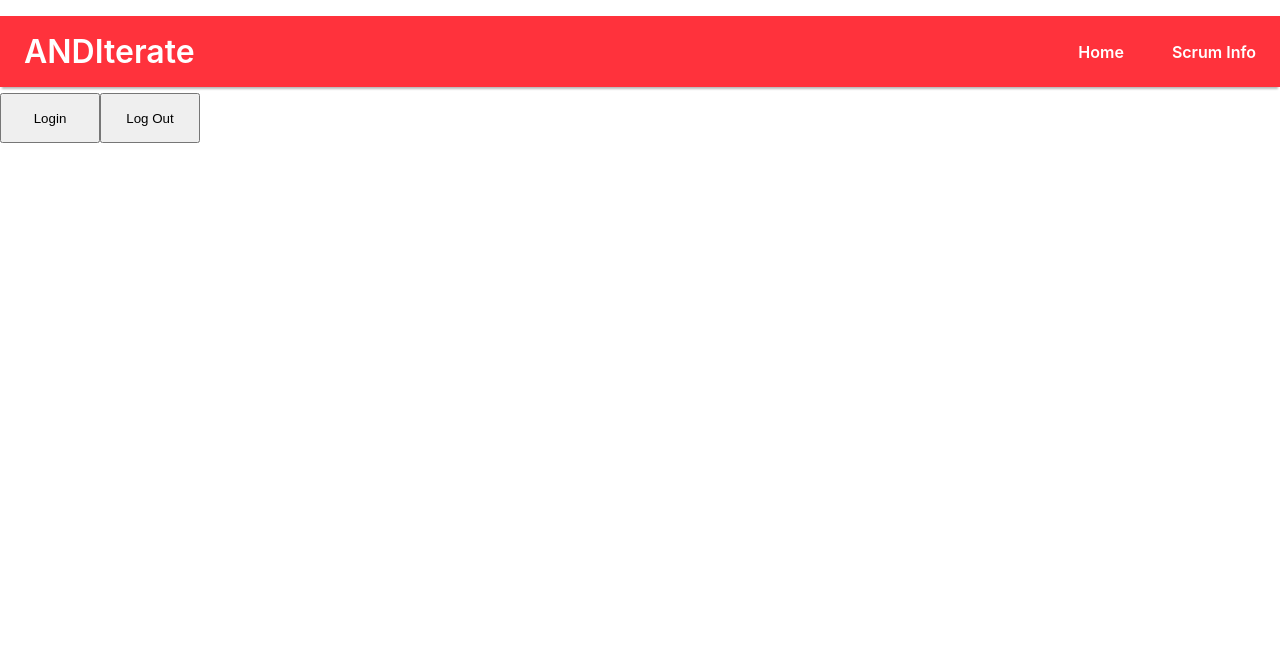
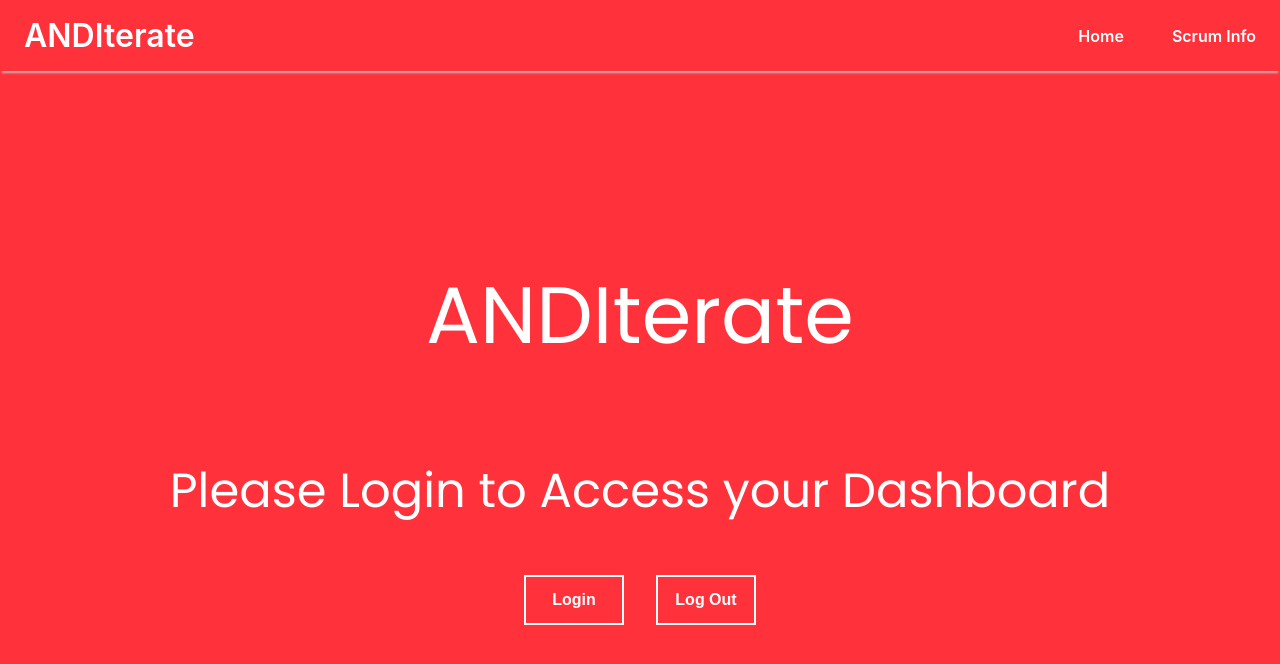
Before and after one commit to bhampton13/and-iterate, a React (Create React App) app: page /#/ in a window 1280 px wide. Shown: the top 664 px of the page. Built offline with nearby package versions, Linux system fonts and the light colour scheme.

Commit message:
styled homepage

```diff
--- a/src/components/EventBox.jsx
+++ b/src/components/EventBox.jsx
@@ -1,26 +1,7 @@
 import React, { useState, useEffect } from "react";
 import Auth from '../services/AuthService'
-import IncommingEvents from './IncommingEvents';
-
-/* const TeamBox = ({ props, CheckUser }) => {
-
-async function getData(){
-    let Events = await Auth.calendarFunction();
-    console.log(Events)
-    let calendarEvents = Events.map(events => <IncommingEvents events={events} />)
-    console.log(JSON.stringify(calendarEvents));
-}
-
-
-    return (
-        <div>
-            <button onClick={getData}>Hello</button>
-        </div>)
-
-}
-
-export default TeamBox; */
-
+import EventCarousel from "../components/EventCarousel"
+import IncommingEvents from "../components/IncommingEvents"
 
 
 const TeamBox = () => {
@@ -36,12 +17,12 @@ const TeamBox = () => {
 
 useEffect(() => {
     fetchData()
-    console.log(events)
+    console.log('hey', events)
   }, [])
 
   return (
     <div>
-      <span> <IncommingEvents events={events} /> </span>
+      <span> <EventCarousel events={events} /> </span>
     </div>
   );
 };
--- a/src/components/EventCarousel.jsx
+++ b/src/components/EventCarousel.jsx
@@ -1,11 +1,10 @@
-import React, { useEffect, useState } from 'react'
+import React from 'react'
 import styled from 'styled-components'
 import { Link } from 'react-router-dom';
-import Events from '../resources/data/events.json'
 import { media } from "../styles/theme"
 
 
-import { CarouselProvider, Slider, Slide, DotGroup, ButtonNext } from 'pure-react-carousel';
+import { CarouselProvider, Slider, Slide } from 'pure-react-carousel';
 import 'pure-react-carousel/dist/react-carousel.es.css';
 
 
@@ -73,11 +72,13 @@ const BottomContainer = styled.div`
     align-items: center;
 `
 
-const EventCarousel = () => {
+const EventCarousel = ({ events }) => {
+
+    console.log(events);
 
     return <CarouselProvider naturalSlideWidth={100} naturalSlideHeight={60} totalSlides={3} style={{ margin: '1.5rem 1rem', minWidth: '90%', maxWidth: '95%'}}>
         <Slider style={{ boxShadow: '0 4px 2px -1px #c1c1c1', borderRadius: '1rem', border: 'solid 3px #FF323C', height: '26rem', maxHeight: '28rem' }}>
-            {Events.items.map((event) => {
+            {events.map((event) => {
                 return <Slide>
                     <Card>
                     <Header>Next Sprint Event:</Header>
--- a/src/containers/Home.jsx
+++ b/src/containers/Home.jsx
@@ -81,10 +81,9 @@ const Home = () => {
             <SprintNo>Sprint 1 (15/02/21 - 19/02/21)</SprintNo>
             <BoxWrapper>
                 <LeftContainer>
-                    <EventCarousel />
+                    <EventBox/>
                     <SprintGoalCard/>
                     <TeamMembersInfoBox/>
-                    <EventBox/>
                 </LeftContainer>
                 <RightContainer>
                     <Top>
--- a/src/containers/Login.jsx
+++ b/src/containers/Login.jsx
@@ -1,6 +1,49 @@
 import React from 'react';
 import { useHistory } from 'react-router-dom';
+import styled from 'styled-components'
 import Auth from '../services/AuthService'
+
+
+const Container = styled.div`
+    display: flex;
+    justify-content: center;
+    align-items: center;
+    height: 100vh;
+    background-color: ${p => p.theme.colors.primaryRed};
+    font-family: Poppins;
+`
+
+const Title = styled.p`
+    font-size: 5rem;
+    color: white;
+    text-align: center;
+`
+
+const Subtitle = styled.p`
+    font-size: 3rem;
+    color: white;
+    text-align: center;
+`
+
+const ButtonContainer = styled.div`
+    display: flex;
+    justify-content: center;
+    align-items: center;
+`
+
+const Button = styled.button`
+    margin: 0 1rem;
+    border: solid 2px white;
+    color: white;
+    background: none;
+    font-weight: 700;
+    font-size: 1rem;
+
+    :hover {
+        background-color: white;
+        color: ${p => p.theme.colors.primaryRed};
+    }
+`
 
 const Login = ({ props, CheckUser }) => {
 
@@ -20,14 +63,16 @@ const Login = ({ props, CheckUser }) => {
     }
 
     return (
-        <div className="App" style={{ backgroundColour: "#FF323C" }}>
+       <Container>
             <header className="App-header">
-                <p>ANDIterate</p>
-                <p style={{ fontSize: 18 }}>Please Login to Access your Dashboard</p>
-                <button style={{ width: 100, height: 50 }} onClick={handleClick}>Login</button>
-                <button style={{ width: 100, height: 50 }} onClick={handleClick4}>Log Out</button>
+                <Title>ANDIterate</Title>
+                <Subtitle>Please Login to Access your Dashboard</Subtitle>
+                <ButtonContainer>
+                <Button style={{ width: 100, height: 50 }} onClick={handleClick}>Login</Button>
+                <Button style={{ width: 100, height: 50 }} onClick={handleClick4}>Log Out</Button>
+                </ButtonContainer>
             </header>
-        </div>
+        </Container>
     );
 }
 
```
